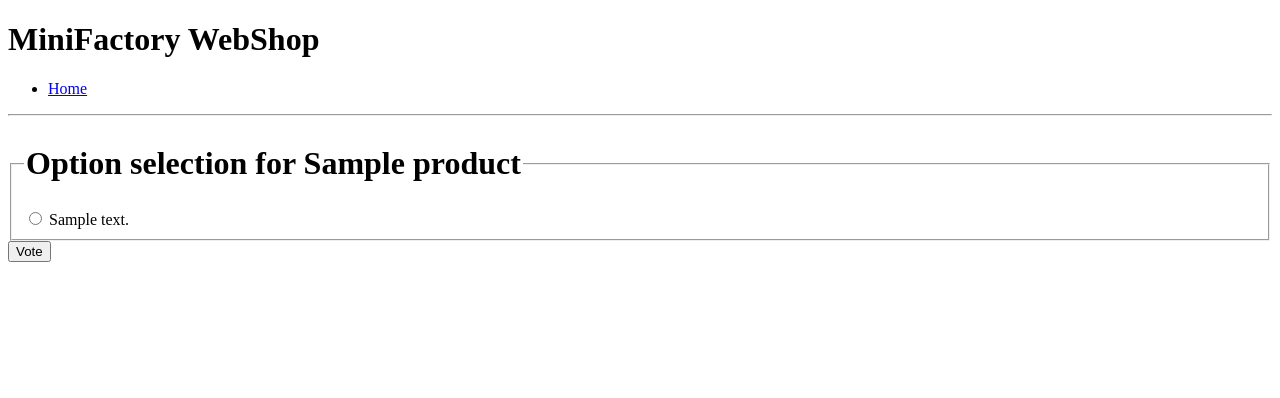
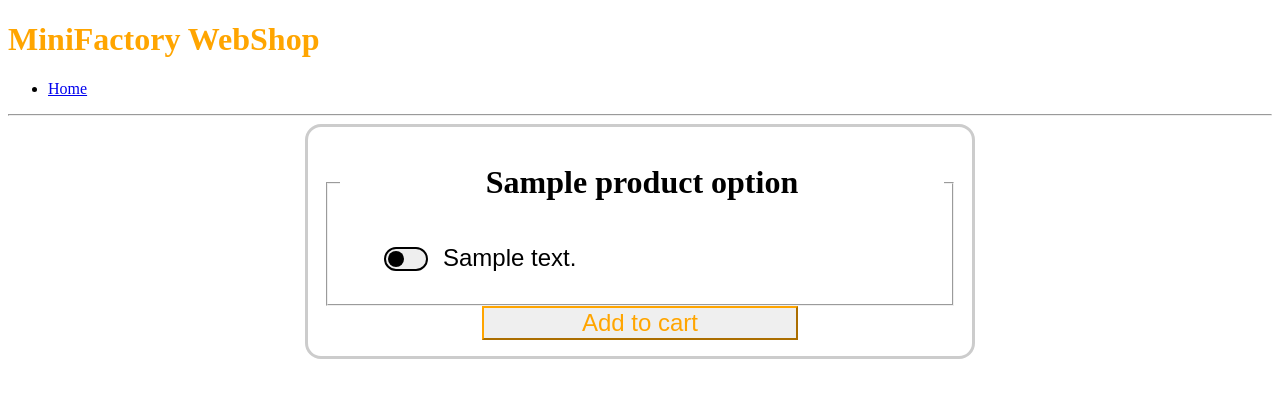
Before and after one commit to LUGGGI/MiniFactory-WebShop, a Django app: template shop/templates/shop/option.html in a window 1280 px wide. Shown: the top 398 px of the page. Run offline with Django 3.2, Linux system fonts and the light colour scheme; the template is opened without the code that fills it: most values are stand-ins (such as "Sample title", 1, 10 or a date in 2020).

Commit message:
added checkboxes and more diverse options

```diff
--- /dev/null
+++ b/shop/static/shop/style.css
@@ -0,0 +1,117 @@
+header h1 {
+    color: orange;
+}
+
+form {
+    /* Center the form on the page */
+    margin: 0 auto;
+    width: 50%;
+    /* Form outline */
+    padding: 1em;
+    border: 3px solid #ccc;
+    border-radius: 1em;
+}
+
+/* ul {
+    list-style: none;
+    padding: 0;
+    margin: 0;
+} */
+
+form legend {
+    /* Uniform size & alignment */
+    display: inline-block;
+    width: 100%;
+    text-align: center;
+}
+
+form li {
+    width: 100%;
+
+    /* margin-bottom: 1em; */
+    display: inline-table;
+    align-items: center;
+    justify-content: space-around;
+    position: relative;
+  }
+
+
+.error_message {
+    color: red;
+}
+
+label {
+    /* To make sure that all text fields have the same font settings
+        By default, textareas have a monospace font */
+    font: 1.5em sans-serif;
+    padding-left: 0.5em;
+    position: absolute;
+
+}
+
+
+/*
+    remove the default styling of the checkbox using appearance
+    and create the outer toggle area
+*/
+
+input[type="checkbox"] {
+    -webkit-appearance: none;
+    appearance: none;
+    width: 44px;
+    height: 24px;
+    border-radius: 12px;
+    border: 2px solid black;
+    background: #eee;
+    transition: all 0.4s;
+}
+
+/*
+    style the ::before content to look like
+    the inner toggle switch - the bit that moves
+*/
+
+input[type="checkbox"]::before {
+    width: 16px;
+    height: 16px;
+    border-radius: 9px;
+    background-color: black;
+    content: '';
+    position: absolute;
+    top: 7px;
+    left: 8px;
+    transition: all 0.4s;
+}
+
+/*
+    change the outer background color and move the inner toggle switch
+    when the checkbox is checked; use transitions for smooth animation
+*/
+
+input[type="checkbox"]:checked {
+    background-color: #ffaa00;
+    transition: all 0.4s;
+}
+
+input[type="checkbox"]:checked::before {
+    left: 28px;
+    transition: all 0.4s;
+}
+
+input:focus {
+    outline: 1px dotted black;
+}
+
+label:hover {
+    color: orange;
+}
+
+form .button {
+    /* Center the button on the page */
+    color: orange;
+    border-color: orange;
+    width: 50%;
+
+    font: 1.5em sans-serif;
+    list-style: none;
+}
--- a/shop/templates/shop/index.html
+++ b/shop/templates/shop/index.html
@@ -1,9 +1,13 @@
+{% load static %}
+
 <!doctype html>
 
 <html lang="en-US">
     <head>
         <meta charset="utf-8" />
         <title>Product selection</title>
+
+        <link rel="stylesheet" href="{% static 'shop/style.css' %}">
     </head>
 
     <header>
--- a/shop/templates/shop/option.html
+++ b/shop/templates/shop/option.html
@@ -1,9 +1,13 @@
+{% load static %}
+
 <!doctype html>
 
 <html lang="en-US">
     <head>
         <meta charset="utf-8" />
         <title>Option selection</title>
+
+        <link rel="stylesheet" href="{% static 'shop/style.css' %}">
     </head>
     <header>
         <h1>MiniFactory WebShop</h1>
@@ -20,16 +24,23 @@
         <form action="{% url 'shop:select' product.id %}" method="post">
             {% csrf_token %}
             <fieldset>
-                <legend><h1>Option selection for {{ product.name }}</h1></legend>
+                <legend><h1>{{ product.name }} option</h1></legend>
 
-                {% if error_message %}<p><strong>{{ error_message }}</strong></p>{% endif %}
+                {% if error_message %}<p class="error_message"><strong>{{ error_message }}</strong></p>{% endif %}
 
                 {% for option in product.option_set.all %}
-                    <input type="radio" name="option" id="option{{ forloop.counter }}" value="{{ option.id }}">
-                    <label for="option{{ forloop.counter }}">{{ option.option_text }}</label><br>
+                <ul>
+                    <li>
+                        <input type="checkbox" name="option" id="option{{ forloop.counter }}" value="{{ option.id }}">
+                        <label for="option{{ forloop.counter }}">{{ option.option_text }}</label><br>
+                    </li>
+                </ul>
                 {% endfor %}
             </fieldset>
-            <input type="submit" value="Vote">
+            <div style="text-align: center">
+                <button class="button" type="submit">Add to cart</button>
+            </div>
+
         </form>
     </body>
 </html>
```
Also changed, not shown: shop/views.py (+9 -5 lines), db.sqlite3.
